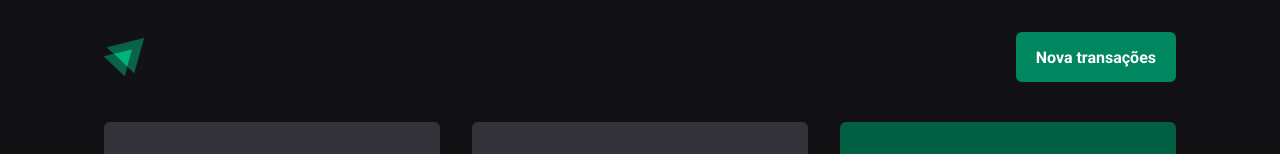
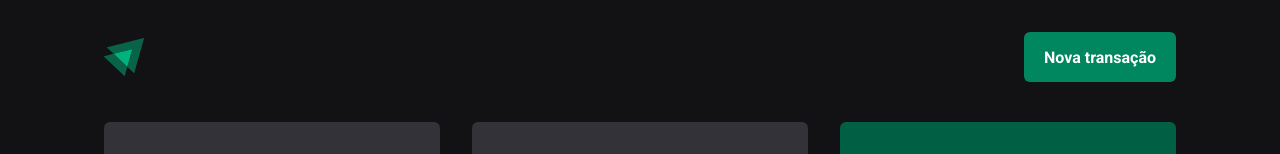
Before and after one commit to ronald1134/DT-Money, a React (Vite) app: page / in a window 1280 px wide. Shown: the top 154 px of the page. Built offline with nearby package versions, Linux system fonts and the light colour scheme.

Commit message:
feat(header): adiciona modal de nova transação usando radix-ui/dialog

```diff
--- a/package.json
+++ b/package.json
@@ -10,6 +10,7 @@
     "preview": "vite preview"
   },
   "dependencies": {
+    "@radix-ui/react-dialog": "^1.1.15",
     "phosphor-react": "^1.4.1",
     "react": "^19.1.1",
     "react-dom": "^19.1.1",
--- a/src/components/Header/index.tsx
+++ b/src/components/Header/index.tsx
@@ -1,3 +1,4 @@
+import * as Dialog from "@radix-ui/react-dialog";
 import { HeaderContainer, HeaderContent, NewTransactionButton } from "./styles";
 import logoImg from '../../assets/logo.svg'
 export function Header() {
@@ -5,7 +6,31 @@
         <HeaderContainer>
             <HeaderContent>
                 <img src={logoImg} alt="" />
-                <NewTransactionButton>Nova transações</NewTransactionButton>
+
+
+                <Dialog.Root>
+                    <Dialog.Trigger asChild>
+                    <NewTransactionButton>Nova transação</NewTransactionButton>
+                    </Dialog.Trigger>
+
+                    <Dialog.Portal>
+                        <Dialog.Overlay />
+                        <Dialog.Content >
+                            <Dialog.Title>Nova transação</Dialog.Title>
+                            <Dialog.Description>
+                                Faça sua transação de forma rápida e segura
+                            </Dialog.Description>
+                            <form>
+                                <input type="text" placeholder="Descrição" />
+                                <input type="number" placeholder="Preço" />
+                                <input type="text" placeholder="Categoria" />
+                            </form>
+                            <Dialog.Close />
+                        </Dialog.Content>
+                    </Dialog.Portal>
+
+                </Dialog.Root>
+
             </HeaderContent>
         </HeaderContainer>
     )
```
Also changed, not shown: 1 other file (tests, documents, lock files or other folders).
